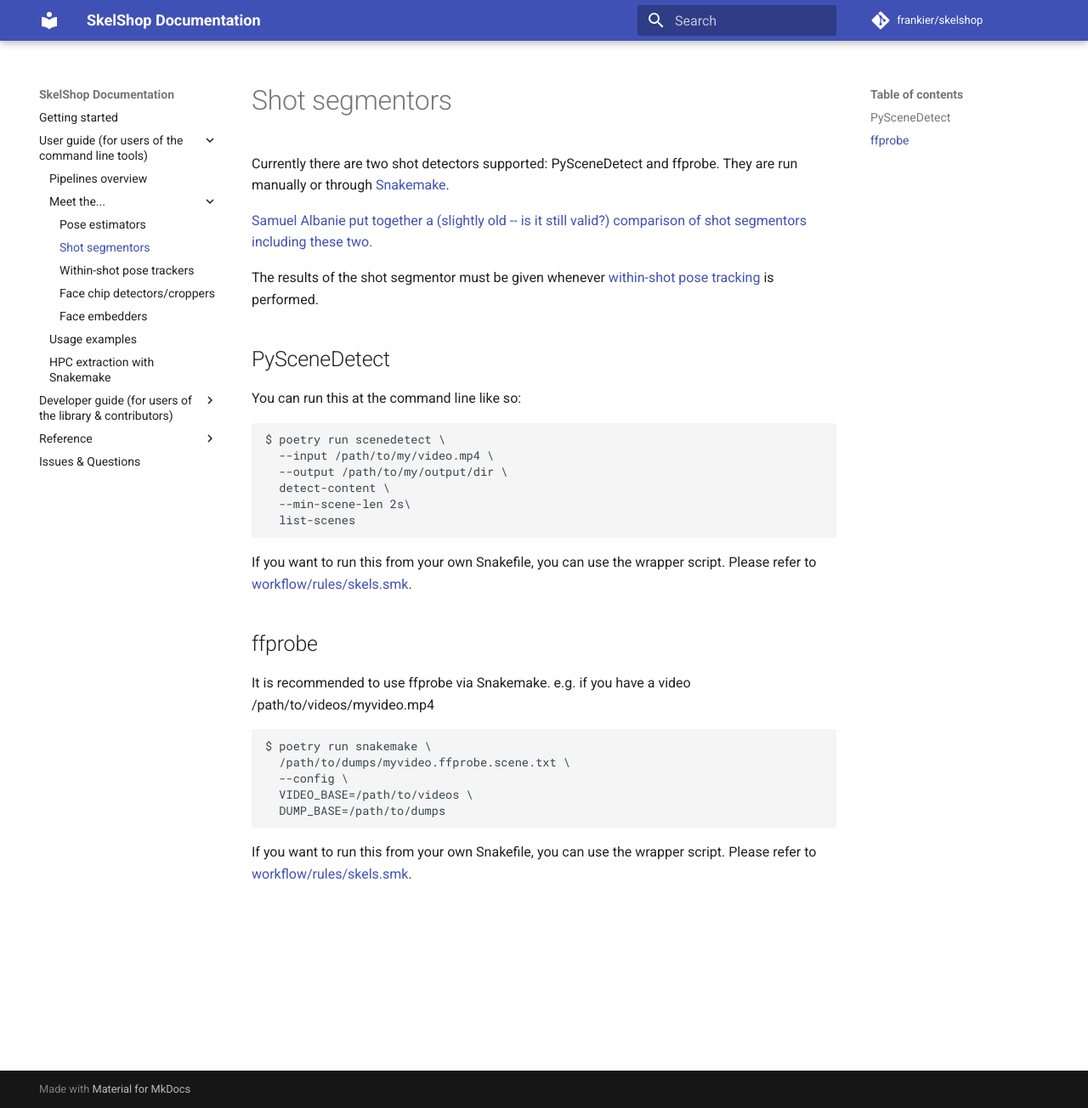
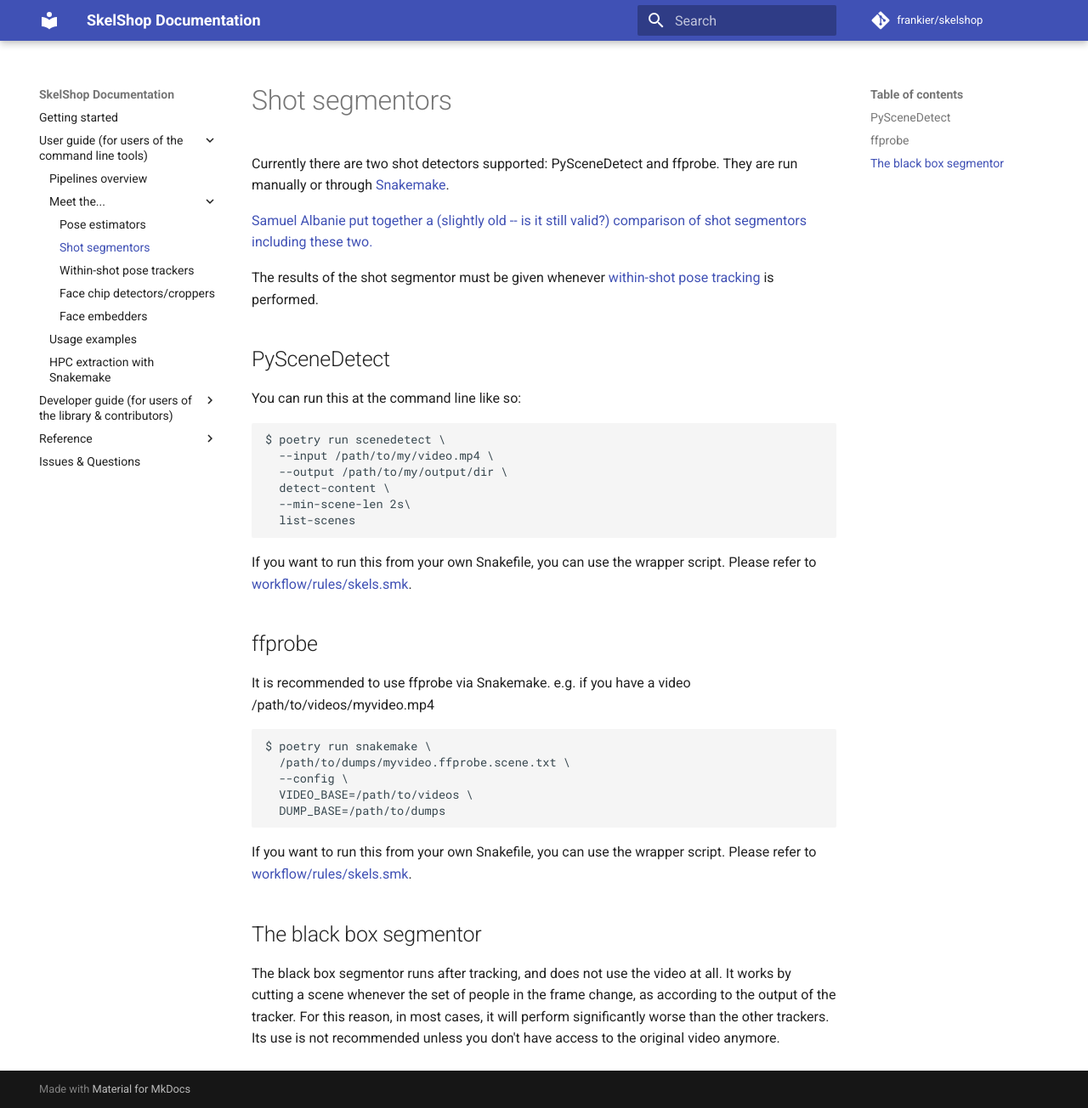
Before and after one commit to frankier/skelshop, an MkDocs documentation site: the page built from docs/shot-segmentors.md, in a window 1280 px wide and 1304 px high. Shown: the whole window at 85% size. Built offline with MkDocs 1.6.1 and Material for MkDocs 9.7.7, drawn with Linux system fonts in a browser that asks for light colours; comment, search, counter and statistics services are not loaded.

Commit message:
Add note about bb shot segmentor

```diff
--- a/docs/shot-segmentors.md
+++ b/docs/shot-segmentors.md
@@ -34,3 +34,11 @@ It is recommended to use ffprobe via Snakemake. e.g. if you have a video /path/t
 
 If you want to run this from your own Snakefile, you can use the wrapper script. Please refer to
 [workflow/rules/skels.smk](https://github.com/frankier/skelshop/blob/master/workflow/rules/skels.smk).
+
+## The black box segmentor
+
+The black box segmentor runs after tracking, and does not use the video at all.
+It works by cutting a scene whenever the set of people in the frame change, as
+according to the output of the tracker. For this reason, in most cases, it will
+perform significantly worse than the other trackers. Its use is not recommended
+unless you don't have access to the original video anymore.
```
